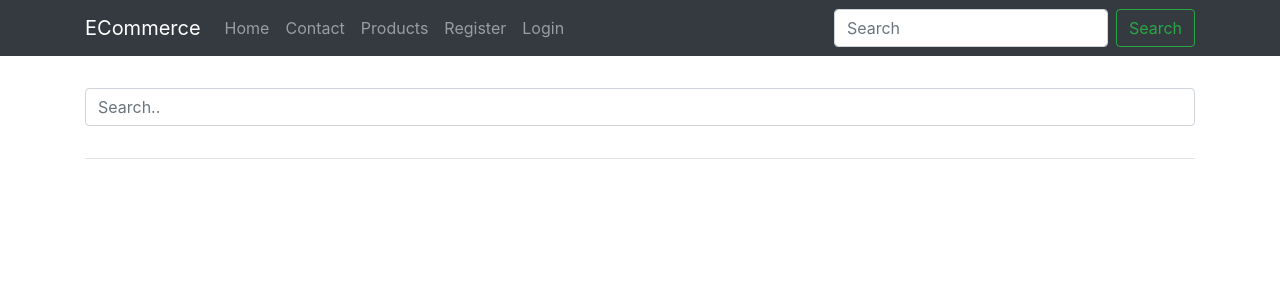
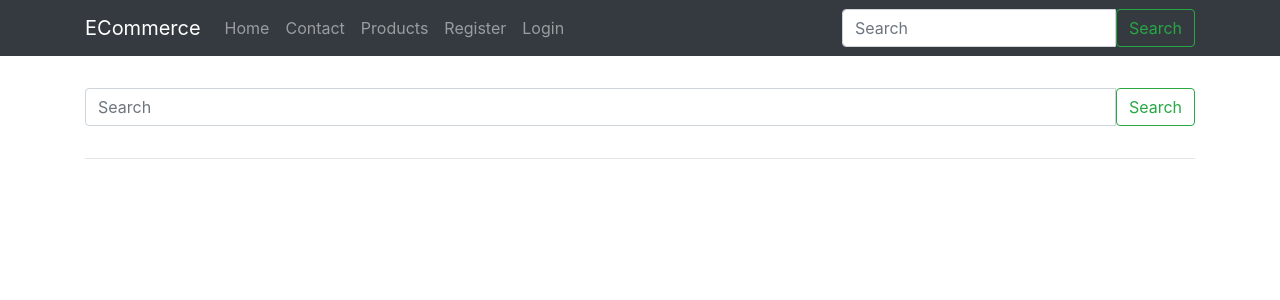
Before and after one commit to choirulihwan/django, a Django app: page /search/ in a window 1280 px wide. Shown: the top 300 px of the page. Run offline with Django 3.2, Linux system fonts and the light colour scheme; data that the repository does not hold is empty; some libraries are stand-ins or nearby versions.

Commit message:
search form with many filters

```diff
--- a/ecommerce/products/models.py
+++ b/ecommerce/products/models.py
@@ -2,6 +2,7 @@ import os
 import random
 
 from django.db import models
+from django.db.models import Q
 from django.db.models.signals import pre_save
 from django.urls import reverse
 
@@ -28,6 +29,12 @@ class ProductQuerySet(models.query.QuerySet):
     def featured(self):
         return self.filter(featured=True, active=True)
 
+    def search(self, query):
+        lookups = Q(title__icontains=query) | \
+                  Q(description__icontains=query) | \
+                  Q(price__icontains=query)
+        return self.filter(lookups).distinct()
+
 class ProductManager(models.Manager):
     def get_queryset(self):
         return ProductQuerySet(self.model, using=self._db)
@@ -43,6 +50,9 @@ class ProductManager(models.Manager):
         if qs.count() == 1:
             return qs.first()
         return None
+
+    def search(self, query):
+        return self.get_queryset().active().search(query)
 
 class Product(models.Model):
     title       = models.CharField(max_length=100)
--- /dev/null
+++ b/ecommerce/search/templates/search/snippets/search-form.html
@@ -0,0 +1,8 @@
+<form method="get" action="{% url 'search:query' %}" class="form my-2 my-lg-0">
+    <div class="input-group">
+      <input class="form-control" type="search" placeholder="Search" name="q" value="{{ request.GET.q }}" aria-label="Search">
+        <span class="input-group-btn">
+            <button class="btn btn-outline-success" type="submit">Search</button>
+        </span>
+    </div>
+</form>
--- a/ecommerce/search/templates/search/view.html
+++ b/ecommerce/search/templates/search/view.html
@@ -8,11 +8,10 @@
             Results for: {{ query }}
         </div>
     {% else %}
-        <!--<div class="col-12">
-            No Search result for {{ request.GET.q }}
-        </div>-->
+
         <div class="col-12 py-3">
-            <input type="text" class="form-control" placeholder="Search.." />
+<!--            <input type="text" class="form-control" placeholder="Search.." />-->
+            {% include 'search/snippets/search-form.html' %}
         </div>
         <div class="col-12">
             <hr />
--- a/ecommerce/search/urls.py
+++ b/ecommerce/search/urls.py
@@ -3,7 +3,7 @@ from django.urls import path
 from .views import SearchProductView
 
 urlpatterns = [
-    path('', SearchProductView.as_view(), name='list'),
+    path('', SearchProductView.as_view(), name='query'),
 ]
 
 app_name = 'search'
--- a/ecommerce/search/views.py
+++ b/ecommerce/search/views.py
@@ -1,3 +1,4 @@
+from django.db.models import Q
 from django.shortcuts import render
 from django.views.generic import ListView
 
@@ -15,12 +16,20 @@ class SearchProductView(ListView):
         # SearchQuery.objects.create(query=query)
         return context
 
-    # dipanggil jika tdk ada query set
+    # dipanggil jika tdk ada keyword pencarian
     # cara 2
     def get_queryset(self):
         request = self.request
         method_dict = request.GET
         query = method_dict.get('q') #get dict value using get
         if query is not None:
-            return Product.objects.filter(title__icontains=query)
+            # lookup dengan 1 parameter
+            # return Product.objects.filter(title__icontains=query)
+
+            # lookup dgn multiple keyword (1)
+            # lookups = Q(title__icontains=query) | Q(description__icontains=query)
+            # return Product.objects.filter(lookups).distinct()
+
+            # lookup dgn multiple keyword (2)
+            return Product.objects.search(query)
         return Product.objects.featured()
--- a/ecommerce/templates/base/navbar.html
+++ b/ecommerce/templates/base/navbar.html
@@ -36,10 +36,7 @@
         {% endif %}
 
     </ul>
-    <form class="form-inline my-2 my-lg-0">
-      <input class="form-control mr-sm-2" type="search" placeholder="Search" aria-label="Search">
-      <button class="btn btn-outline-success my-2 my-sm-0" type="submit">Search</button>
-    </form>
+    {% include 'search/snippets/search-form.html' %}
   </div>
 </div>
 </nav>
```
